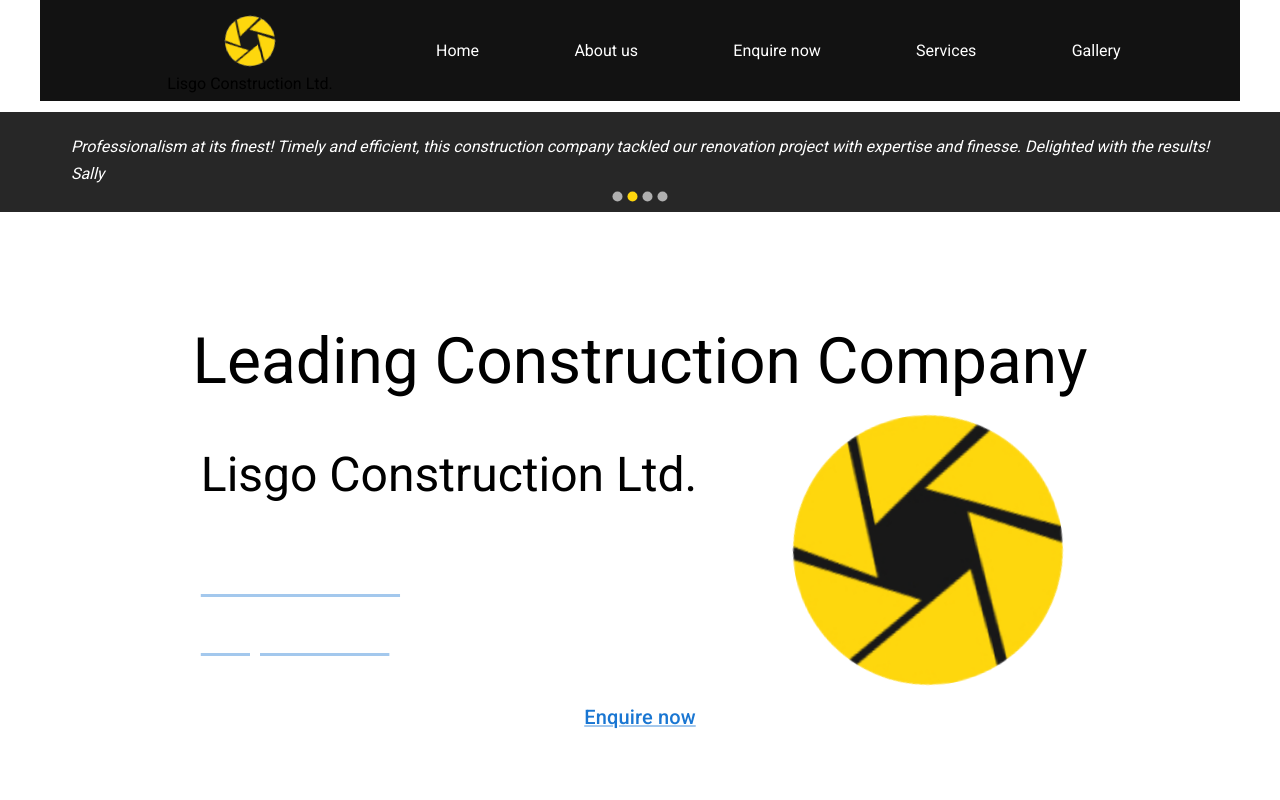
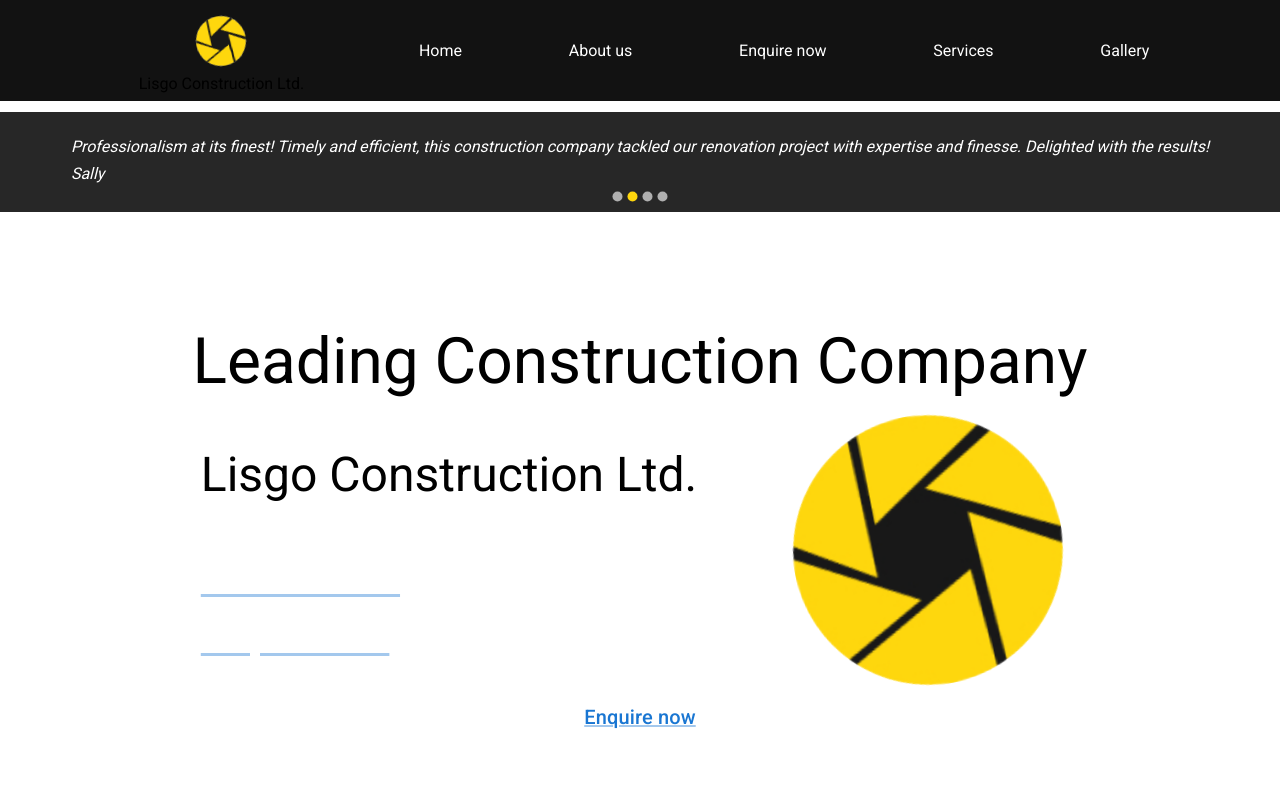
Before and after one commit to taldav8598/LisgoConstructionLtdWebsite, a React (Vite) app in the folder client/: page / in a window 1280 px wide. Shown: the top 800 px of the page. Built offline with nearby package versions, Linux system fonts and the light colour scheme; no server answers.

Commit message:
feature: fix width issue with navigation

```diff
--- a/client/src/Navigation.css
+++ b/client/src/Navigation.css
@@ -3,13 +3,13 @@
     display: flex;
     justify-content: space-evenly;
     align-items: center;
-    width: 100%;
+    max-width: 100vw;
     position: fixed;
     overflow: auto;
     top: 0;
     left: 0;
-    right: 0;
     z-index: 100;
+    margin: 0;
 }
 
 .MuiLink-root.navigation-link {
```
